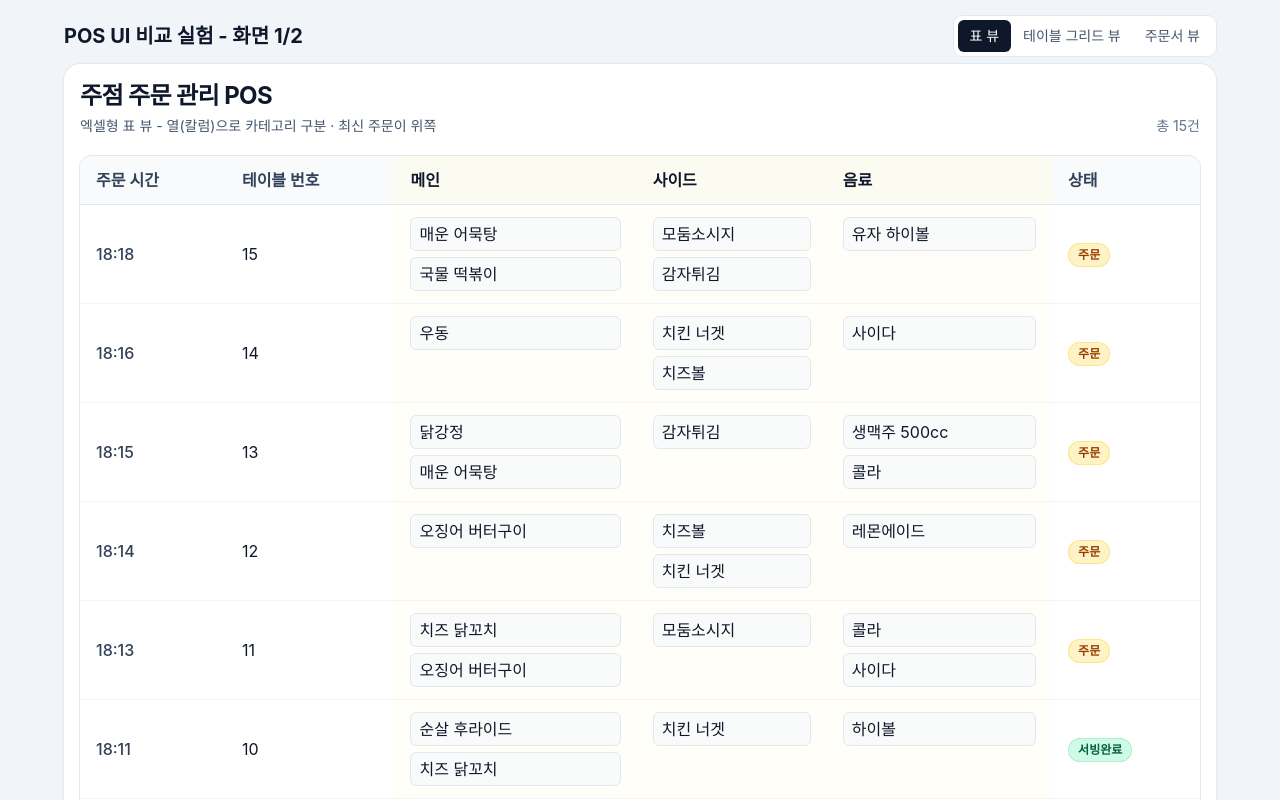
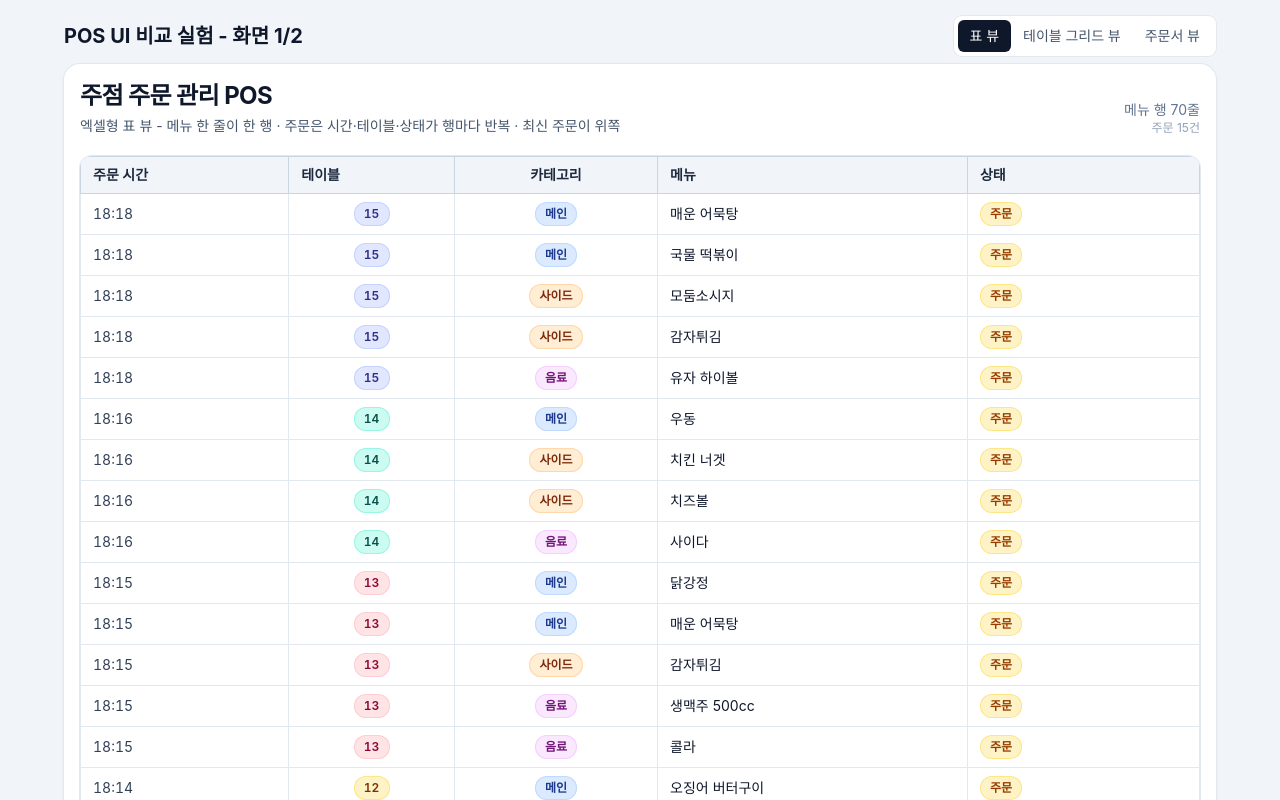
Before and after one commit to yyoungjin/pos-app, a React (Vite) app: page / in a window 1280 px wide. Both pictures are taken after a click on the button "표 뷰". Shown: the top 800 px of the page. Built offline with nearby package versions, Linux system fonts and the light colour scheme.

Commit message:
feat: design

```diff
--- a/src/components/OrderGridView.jsx
+++ b/src/components/OrderGridView.jsx
@@ -1,4 +1,4 @@
-import { getCategoriesWithItems, mockOrders } from '../data/mockOrders'
+import { getCategoriesWithItems, menuChipClass, mockOrders } from '../data/mockOrders'
 import OrderStatusBadge from './OrderStatusBadge'
 
 function OrderGridView() {
@@ -33,11 +33,8 @@ function OrderGridView() {
                     {category}
                   </p>
                   <ul className="mt-1 list-none space-y-1">
-                    {menus.map((name) => (
-                      <li
-                        key={name}
-                        className="rounded-md border border-slate-200 bg-white px-2 py-1.5 text-base font-medium text-slate-900"
-                      >
+                    {menus.map((name, idx) => (
+                      <li key={`${name}-${idx}`} className={menuChipClass(idx, 'grid')}>
                         {name}
                       </li>
                     ))}
--- a/src/components/OrderTableView.jsx
+++ b/src/components/OrderTableView.jsx
@@ -1,26 +1,81 @@
 import { mockOrders, ORDER_CATEGORIES } from '../data/mockOrders'
 import OrderStatusBadge from './OrderStatusBadge'
 
-function CategoryCell({ menus }) {
-  if (!menus?.length) {
-    return <span className="text-slate-400">—</span>
-  }
+/** 상태 뱃지와 동일한 pill 스타일로 카테고리 구분 */
+const categoryBadgeClass = {
+  메인: 'bg-blue-100 text-blue-900 ring-1 ring-inset ring-blue-200',
+  사이드: 'bg-orange-100 text-orange-900 ring-1 ring-inset ring-orange-200',
+  음료: 'bg-fuchsia-100 text-fuchsia-900 ring-1 ring-inset ring-fuchsia-200',
+}
+
+function CategoryBadge({ category }) {
   return (
-    <ul className="list-none space-y-1.5">
-      {menus.map((name, idx) => (
-        <li
-          key={`${name}-${idx}`}
-          className="rounded-md border border-slate-200 bg-slate-50/80 px-2 py-1 text-slate-900"
-        >
-          {name}
-        </li>
-      ))}
-    </ul>
+    <span
+      className={`inline-flex rounded-full px-2.5 py-1 text-xs font-semibold ${categoryBadgeClass[category] ?? 'bg-slate-100 text-slate-800 ring-1 ring-inset ring-slate-200'}`}
+    >
+      {category}
+    </span>
   )
 }
 
+/** 같은 테이블 번호 → 항상 동일한 색 (숫자 테이블은 순환, 그 외는 문자열 해시) */
+const TABLE_BADGE_CLASSES = [
+  'bg-violet-100 text-violet-900 ring-1 ring-inset ring-violet-200',
+  'bg-sky-100 text-sky-900 ring-1 ring-inset ring-sky-200',
+  'bg-amber-100 text-amber-900 ring-1 ring-inset ring-amber-200',
+  'bg-rose-100 text-rose-900 ring-1 ring-inset ring-rose-200',
+  'bg-teal-100 text-teal-900 ring-1 ring-inset ring-teal-200',
+  'bg-indigo-100 text-indigo-900 ring-1 ring-inset ring-indigo-200',
+  'bg-cyan-100 text-cyan-900 ring-1 ring-inset ring-cyan-200',
+  'bg-lime-100 text-lime-900 ring-1 ring-inset ring-lime-200',
+  'bg-pink-100 text-pink-900 ring-1 ring-inset ring-pink-200',
+  'bg-stone-200 text-stone-900 ring-1 ring-inset ring-stone-300',
+]
+
+function tableBadgePaletteIndex(tableNumber) {
+  const s = String(tableNumber).trim()
+  const asNum = Number.parseInt(s, 10)
+  if (Number.isFinite(asNum) && String(asNum) === s) {
+    return Math.abs(asNum) % TABLE_BADGE_CLASSES.length
+  }
+  let h = 0
+  for (let i = 0; i < s.length; i += 1) {
+    h = (h * 31 + s.charCodeAt(i)) >>> 0
+  }
+  return h % TABLE_BADGE_CLASSES.length
+}
+
+function TableNumberBadge({ tableNumber }) {
+  const cls = TABLE_BADGE_CLASSES[tableBadgePaletteIndex(tableNumber)]
+  return (
+    <span className={`inline-flex min-w-[2.25rem] justify-center rounded-full px-2.5 py-1 text-xs font-semibold tabular-nums ${cls}`}>
+      {tableNumber}
+    </span>
+  )
+}
+
+/** 최신 주문이 위로 오도록 정렬한 뒤, 주문·카테고리 순으로 한 메뉴 = 한 행 */
+function buildMenuRows(orders) {
+  const sorted = [...orders].sort((a, b) => b.orderTime.localeCompare(a.orderTime))
+  const rows = []
+  for (const order of sorted) {
+    for (const category of ORDER_CATEGORIES) {
+      const menus = order.items[category] ?? []
+      menus.forEach((menuName, idx) => {
+        rows.push({
+          key: `${order.id}-${category}-${idx}`,
+          order,
+          category,
+          menuName,
+        })
+      })
+    }
+  }
+  return rows
+}
+
 function OrderTableView() {
-  const rows = [...mockOrders].sort((a, b) => b.orderTime.localeCompare(a.orderTime))
+  const rows = buildMenuRows(mockOrders)
 
   return (
     <section className="mx-auto w-full max-w-6xl rounded-2xl bg-white p-3 shadow-sm ring-1 ring-slate-200 sm:p-4">
@@ -28,45 +83,40 @@ function OrderTableView() {
         <div>
           <h2 className="text-2xl font-bold tracking-tight">주점 주문 관리 POS</h2>
           <p className="mt-1 text-sm text-slate-600">
-            엑셀형 표 뷰 - 열(칼럼)으로 카테고리 구분 · 최신 주문이 위쪽
+            엑셀형 표 뷰 - 메뉴 한 줄이 한 행 · 주문은 시간·테이블·상태가 행마다 반복 · 최신 주문이 위쪽
           </p>
         </div>
-        <div className="text-sm text-slate-500">총 {mockOrders.length}건</div>
+        <div className="text-right text-sm text-slate-500">
+          <div>메뉴 행 {rows.length}줄</div>
+          <div className="text-xs text-slate-400">주문 {mockOrders.length}건</div>
+        </div>
       </header>
 
       <div className="overflow-x-auto rounded-xl ring-1 ring-slate-200">
-        <table className="min-w-full border-collapse text-left text-base">
-          <thead className="bg-slate-50 text-slate-700">
+        <table className="min-w-full border-collapse text-left text-sm">
+          <thead className="bg-slate-100 text-slate-800">
             <tr>
-              <th className="border-b border-slate-200 px-4 py-3 font-semibold">주문 시간</th>
-              <th className="border-b border-slate-200 px-4 py-3 font-semibold">테이블 번호</th>
-              {ORDER_CATEGORIES.map((category) => (
-                <th
-                  key={category}
-                  className="border-b border-slate-200 bg-amber-50/60 px-4 py-3 font-semibold text-slate-900"
-                >
-                  {category}
-                </th>
-              ))}
-              <th className="border-b border-slate-200 px-4 py-3 font-semibold">상태</th>
+              <th className="border border-slate-300 px-3 py-2 font-semibold">주문 시간</th>
+              <th className="border border-slate-300 px-3 py-2 font-semibold">테이블</th>
+              <th className="border border-slate-300 px-3 py-2 text-center font-semibold">카테고리</th>
+              <th className="border border-slate-300 px-3 py-2 font-semibold">메뉴</th>
+              <th className="border border-slate-300 px-3 py-2 font-semibold">상태</th>
             </tr>
           </thead>
           <tbody className="bg-white">
-            {rows.map((order) => (
-              <tr key={order.id} className="hover:bg-slate-50">
-                <td className="whitespace-nowrap border-b border-slate-100 px-4 py-3 font-medium text-slate-700">
+            {rows.map(({ key, order, category, menuName }) => (
+              <tr key={key} className="hover:bg-slate-50/80">
+                <td className="whitespace-nowrap border border-slate-200 px-3 py-2 tabular-nums text-slate-700">
                   {order.orderTime}
                 </td>
-                <td className="border-b border-slate-100 px-4 py-3">{order.tableNumber}</td>
-                {ORDER_CATEGORIES.map((category) => (
-                  <td
-                    key={category}
-                    className="align-top border-b border-slate-100 px-4 py-3 bg-amber-50/30"
-                  >
-                    <CategoryCell menus={order.items[category]} />
-                  </td>
-                ))}
-                <td className="border-b border-slate-100 px-4 py-3">
+                <td className="whitespace-nowrap border border-slate-200 px-3 py-2 text-center">
+                  <TableNumberBadge tableNumber={order.tableNumber} />
+                </td>
+                <td className="whitespace-nowrap border border-slate-200 px-3 py-2 text-center">
+                  <CategoryBadge category={category} />
+                </td>
+                <td className="border border-slate-200 px-3 py-2 text-slate-900">{menuName}</td>
+                <td className="border border-slate-200 px-3 py-2">
                   <OrderStatusBadge status={order.status} />
                 </td>
               </tr>
--- a/src/data/mockOrders.js
+++ b/src/data/mockOrders.js
@@ -11,6 +11,27 @@ export function getCategoriesWithItems(order) {
     category,
     menus: order.items[category]?.length ? [...order.items[category]] : [],
   })).filter((row) => row.menus.length > 0)
+}
+
+const MENU_CHIP_WHITE = {
+  slip: 'rounded-md bg-white px-1.5 py-0.5 font-medium text-slate-900 ring-1 ring-slate-200/90',
+  table: 'rounded-md bg-white px-2 py-1 font-medium text-slate-900 ring-1 ring-slate-200/90 shadow-sm',
+  grid: 'rounded-md bg-white px-2 py-1.5 text-base font-medium text-slate-900 ring-1 ring-slate-200/90',
+}
+
+const PALETTE_TO_SHAPE = {
+  slipDark: 'slip',
+  slipRose: 'slip',
+  slipAmber: 'slip',
+  slipEmerald: 'slip',
+  slipServedLight: 'slip',
+  table: 'table',
+  grid: 'grid',
+}
+
+export function menuChipClass(_index, palette) {
+  const shape = PALETTE_TO_SHAPE[palette] ?? 'slip'
+  return MENU_CHIP_WHITE[shape]
 }
 
 export const mockOrders = [
```
Also changed, not shown: src/components/OrderSlipView.jsx (+52 -81 lines).
